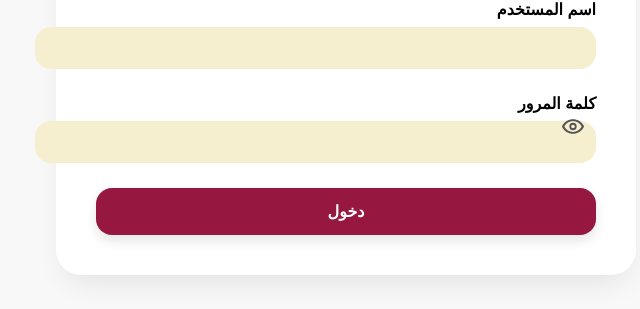
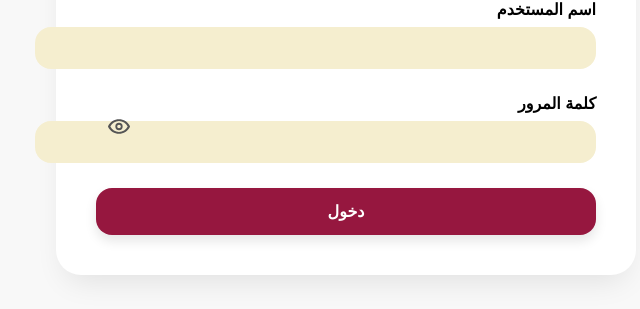
Before and after one commit to daisyda/eid-sacrifice, a Django app: template main_app/templates/admin/admin_login.html in a window 1280 px wide. Shown: the part 218-527 px from the top of the page, without its empty margins (294-934 px from the left). Run offline with Django 5.2, Linux system fonts and the light colour scheme; the template is opened without the code that fills it, so the values that code supplies are empty.

Commit message:
update login admin page

```diff
--- a/main_app/templates/admin/admin_login.html
+++ b/main_app/templates/admin/admin_login.html
@@ -38,10 +38,9 @@
             margin-bottom: 8px;
         }
 
-        input[type="text"],
-        input[type="password"] {
+        .form-group input {
             width: 100%;
-            padding: 12px 45px 12px 16px;
+            padding: 12px 16px 12px 45px; /* padding-left أضفنا عشان الأيقونة */
             background-color: #f5eecf;
             border: none;
             border-radius: 16px;
@@ -51,7 +50,7 @@
         .toggle-password {
             position: absolute;
             top: 50%;
-            right: 12px;
+            left: 12px; /* العين صارت على اليسار */
             transform: translateY(-50%);
             background: none;
             border: none;
@@ -105,8 +104,9 @@
                 <label for="password">كلمة المرور</label>
                 <input type="password" name="password" id="password" required>
                 <button type="button" class="toggle-password" onclick="togglePassword()">
-                    <!-- SVG أيقونة العين -->
-                    <svg id="eyeIcon" xmlns="http://www.w3.org/2000/svg" viewBox="0 0 576 512"><path d="M572.52 241.4C518.46 135.2 407.8 64 288 64S57.54 135.2 3.48 241.4a48.27 48.27 0 0 0 0 29.2C57.54 376.8 168.2 448 288 448s230.5-71.2 284.5-177.4a48.27 48.27 0 0 0 0-29.2zM288 400c-97.2 0-183.1-55-227.6-144C104.9 167 190.8 112 288 112s183.1 55 227.6 144c-44.5 89-130.4 144-227.6 144zm0-240a96 96 0 1 0 96 96 96.11 96.11 0 0 0-96-96zm0 144a48 48 0 1 1 48-48 48.05 48.05 0 0 1-48 48z"/></svg>
+                    <svg id="eyeIcon" xmlns="http://www.w3.org/2000/svg" viewBox="0 0 576 512">
+                        <path d="M572.52 241.4C518.46 135.2 407.8 64 288 64S57.54 135.2 3.48 241.4a48.27 48.27 0 0 0 0 29.2C57.54 376.8 168.2 448 288 448s230.5-71.2 284.5-177.4a48.27 48.27 0 0 0 0-29.2zM288 400c-97.2 0-183.1-55-227.6-144C104.9 167 190.8 112 288 112s183.1 55 227.6 144c-44.5 89-130.4 144-227.6 144zm0-240a96 96 0 1 0 96 96 96.11 96.11 0 0 0-96-96zm0 144a48 48 0 1 1 48-48 48.05 48.05 0 0 1-48 48z"/>
+                    </svg>
                 </button>
             </div>
 
@@ -128,7 +128,6 @@
             const icon = document.getElementById("eyeIcon");
             input.type = "text";
 
-            // ترجع مخفية بعد 1.5 ثانية
             setTimeout(() => {
                 input.type = "password";
             }, 1500);
```
